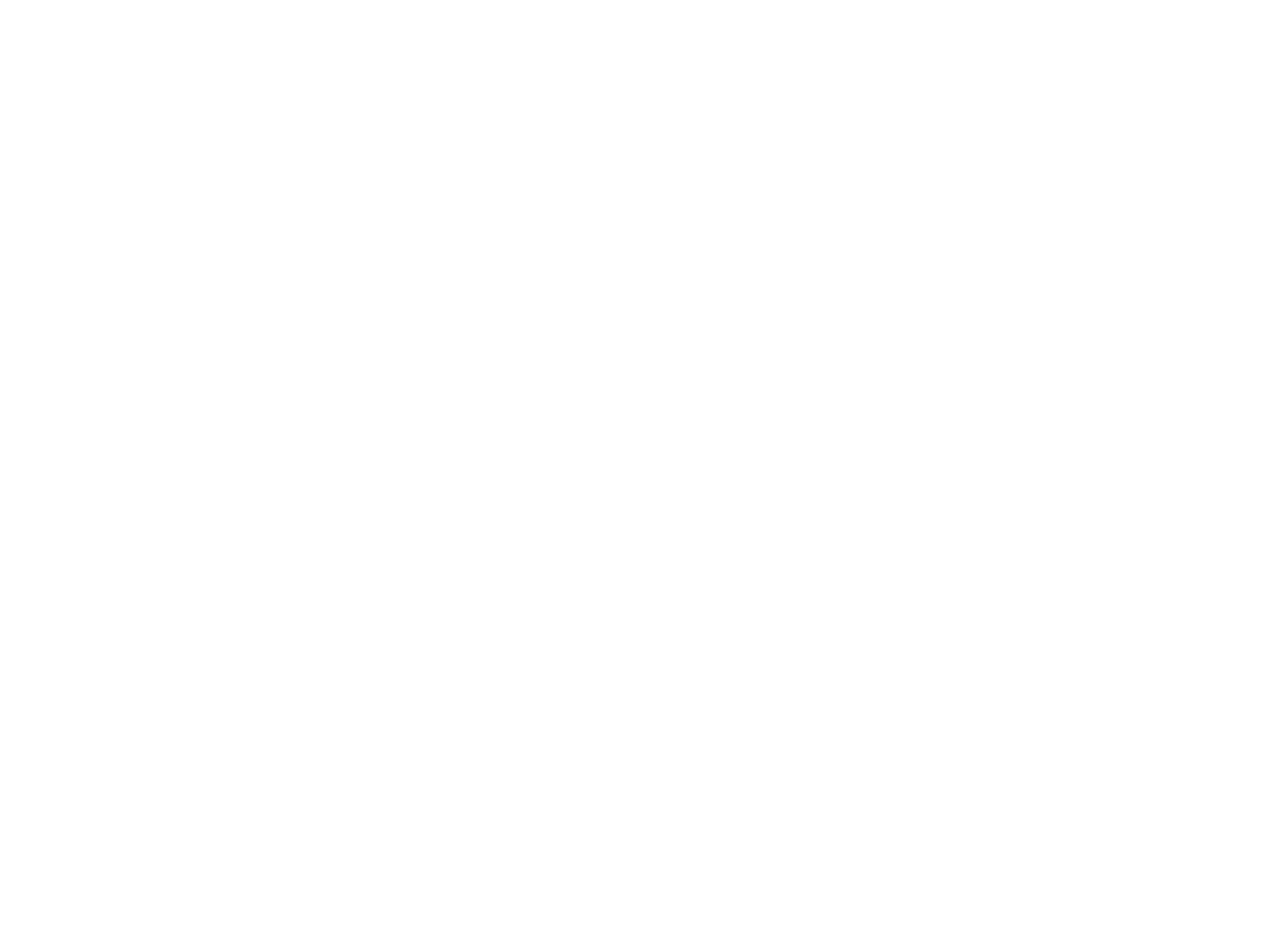
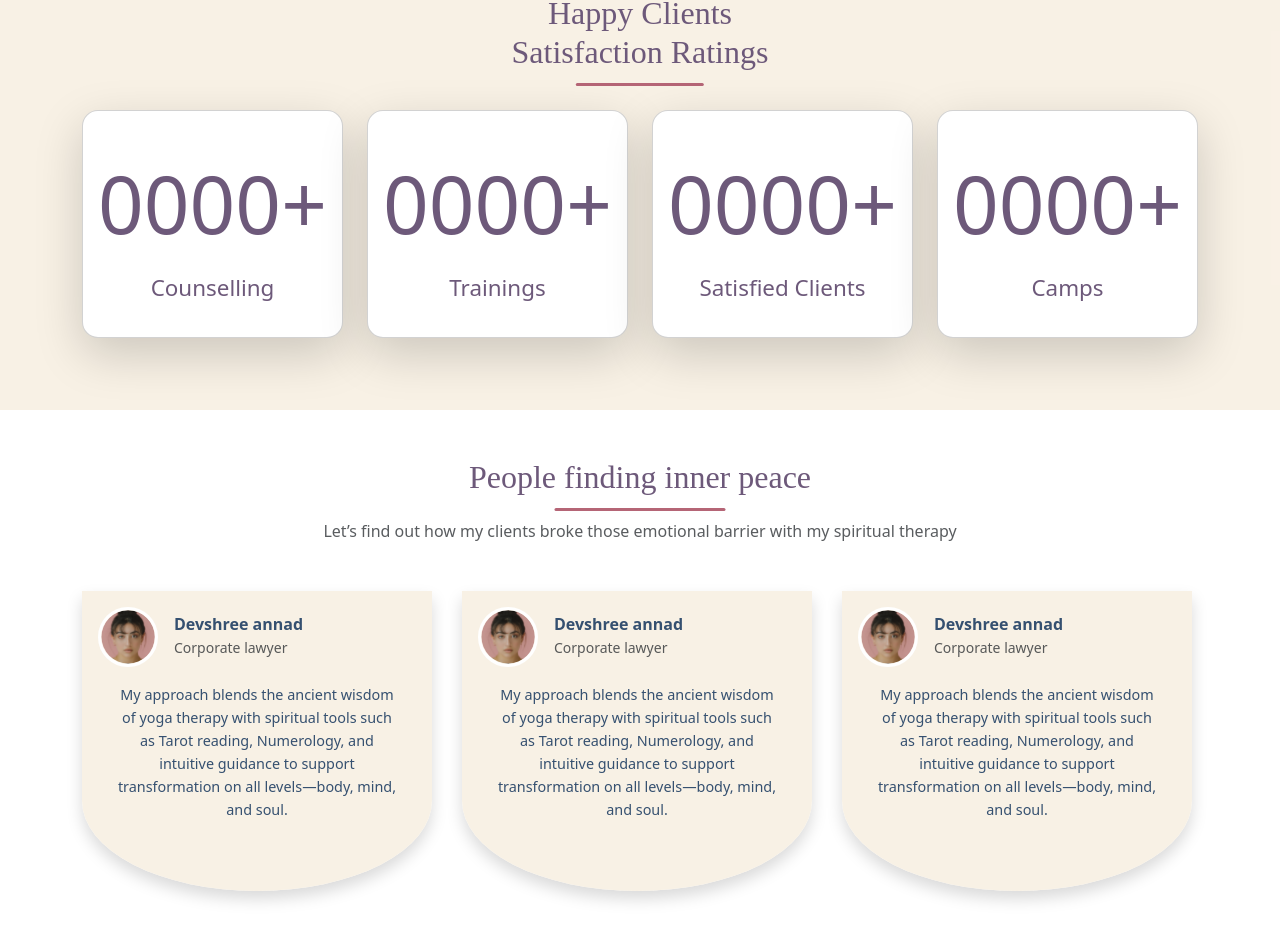
Before and after one commit to Rishikagi/Spiritual-Healing, a React (Vite) app: page / in a window 1280 px wide. Shown: the part 732-1672 px from the top of the page. Before the commit the page ends 800 px from the top, so only its background shows below. Built offline with nearby package versions, Linux system fonts and the light colour scheme.

Commit message:
first commit

```diff
--- a/src/App.css
+++ b/src/App.css
@@ -19,7 +19,7 @@
   color: #6D597A !important;
 }
 .res{
-  background-color: #F8F0E3;
+  background-color: #f8f0e3e7;
   height:fit-content;
   padding: 1.5rem;
 
@@ -115,3 +115,83 @@
   opacity: 0.9;
   transform: scale(1.03);
 }
+
+
+/* Rating section */
+
+.exp-title{
+  color:#6D597A;
+  font-weight: 1px;
+  font-size: 5rem;
+}
+.exp-text{
+  color:#6D597A;
+  font-weight: 5px;
+  font-size: 1.4rem;
+
+}
+.exp-card{
+  box-shadow: 20px black;
+  padding: 5px;
+}
+/* Centering and card sizing */
+.exp-card {
+  width: 100%;
+  padding: 2rem 1rem;
+  border-radius: 1rem;
+  transition: all 0.3s ease;
+}
+
+/* Hover effect */
+.exp-card:hover {
+  box-shadow: 0 10px 25px rgba(0, 0, 0, 0.1);
+  transform: translateY(-5px);
+}
+
+
+
+
+
+/* Responsive tweaks */
+@media (max-width: 768px) {
+  .exp-title {
+    font-size: 1.5rem;
+  }
+
+  .exp-text {
+    font-size: 1rem;
+  }
+}
+
+
+
+/* InnerPeace section */
+.testimonial-card {
+  background:#f8f0e3e7;
+  border-radius: 0 0 50% 50% / 0 0 30% 30%;
+  padding: 3rem 1rem 3.5rem;
+  transition: all 0.3s ease;
+  box-shadow: 0 10px 25px rgba(0, 0, 0, 0.1);
+  min-height: 300px;
+  width: 350px;
+  color: #355070;
+}
+
+.testimonial-card:hover {
+  transform: translateY(-5px);
+  box-shadow: 40 40px 40px rgba(0, 0, 0, 0.15);
+}
+
+.testimonial-card img {
+  object-fit: cover;
+  border: 3px solid #fff;
+}
+
+.testimonial-card p {
+  font-size: 0.9rem;
+  line-height: 1.6;
+  color: #355070;
+}
+.testi{
+  background-color: white;
+}
--- a/src/App.jsx
+++ b/src/App.jsx
@@ -1,12 +1,21 @@
 import 'bootstrap/dist/css/bootstrap.min.css';
 import './App.css';
 import Resources from './Resources';
+import Experience from './Experience';
+import Innerpeace from './Innerpeace';
 function App() {
   return (
+    <>
      <div className="resources-section" id="resources">
           <Resources />
         </div>
-
+        <div className="rating-section" id="rating">
+          <Experience />
+        </div>
+         <div className="innerpeace-section" id="peace">
+          <Innerpeace />
+        </div>
+</>
 
   );
 }
--- /dev/null
+++ b/src/Experience.jsx
@@ -0,0 +1,44 @@
+import './App.css';
+
+export default function Experience() {
+  const cards = [
+    {
+      title: '0000+',
+      desc: 'Counselling',
+    },
+    {
+      title: '0000+',
+      desc: 'Trainings',
+    },
+    {
+      title: '0000+',
+      desc: 'Satisfied Clients',
+    },
+    {
+      title: '0000+',
+      desc: 'Camps',
+    },
+  ];
+
+  return (
+    <section className="py-5 text-center res">
+      <div className="container">
+        <h2 className="mb-4 head short-underline" style={{ fontFamily: 'cursive' }}>
+          Happy Clients <br />Satisfaction Ratings
+        </h2>
+        <div className="row">
+          {cards.map((card, idx) => (
+            <div className="col-lg-3 col-md-6 mb-4" key={idx}>
+              <div className="card shadow-lg exp-card h-100 text-center mx-auto">
+                <div className="card-body d-flex flex-column justify-content-center align-items-center">
+                  <p className="card-title exp-title mb-2">{card.title}</p>
+                  <p className="card-text exp-text mb-0">{card.desc}</p>
+                </div>
+              </div>
+            </div>
+          ))}
+        </div>
+      </div>
+    </section>
+  );
+}
--- /dev/null
+++ b/src/Innerpeace.jsx
@@ -0,0 +1,61 @@
+import './App.css';
+import photo from './assets/photo.svg';
+
+export default function Innerpeace() {
+  const cards = [
+    {
+      desc: 'My approach blends the ancient wisdom of yoga therapy with spiritual tools such as Tarot reading, Numerology, and intuitive guidance to support transformation on all levels—body, mind, and soul.',
+      img: photo,
+      name: "Devshree annad",
+      post: "Corporate lawyer"
+    },
+    {
+      desc: 'My approach blends the ancient wisdom of yoga therapy with spiritual tools such as Tarot reading, Numerology, and intuitive guidance to support transformation on all levels—body, mind, and soul.',
+      img: photo,
+      name: "Devshree annad",
+      post: "Corporate lawyer"
+    },
+    {
+      desc: 'My approach blends the ancient wisdom of yoga therapy with spiritual tools such as Tarot reading, Numerology, and intuitive guidance to support transformation on all levels—body, mind, and soul.',
+      img: photo,
+      name: "Devshree annad",
+      post: "Corporate lawyer"
+    },
+  ];
+
+  return (
+    <section className="py-5 text-center testi">
+      <div className="container">
+        <h2 className="mb-2 head short-underline" style={{ fontFamily: 'cursive' }}>
+          People finding inner peace
+        </h2>
+        <p className="text-muted mb-5">Let’s find out how my clients broke those emotional barrier with my spiritual therapy</p>
+
+
+            <div className="row justify-content-start">
+  {cards.map((card, idx) => (
+    <div className="col-lg-4 col-md-6 mb-4" key={idx}>
+      <div className="testimonial-card text-center shadow p-3">
+
+
+        <div className="d-flex align-items-center justify-content-start gap-3 mb-3">
+          <img src={card.img} alt="..." className="rounded-circle" width="60" height="60" />
+          <div className="text-start">
+            <h6 className="fw-bold mb-0">{card.name}</h6>
+            <small className="text-muted">{card.post}</small>
+          </div>
+        </div>
+
+
+        <p className="px-3 small ">{card.desc}</p>
+      </div>
+    </div>
+  ))}
+</div>
+
+
+
+      </div>
+    </section>
+  );
+}
```
Also changed, not shown: src/assets/photo.svg (added).
